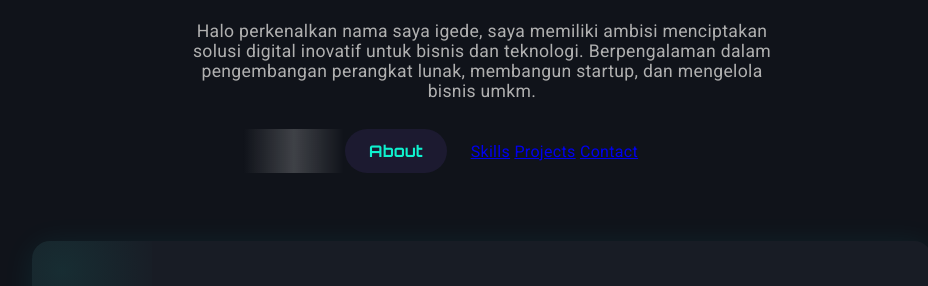
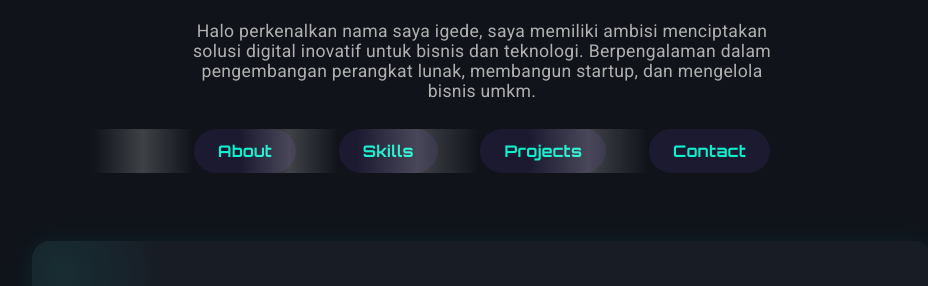
Before and after one commit to igedeadiatmika/portofolio, a plain HTML site: page index.html in a window 1280 px wide. Shown: the part 373-659 px from the top of the page, without its empty margins (158-1086 px from the left). Drawn offline with nearby package versions, Linux system fonts and the light colour scheme.

Commit message:
Update index.html

```diff
--- a/index.html
+++ b/index.html
@@ -418,9 +418,9 @@
     </div>
     <nav>
       <a class="tes" href="#about">About</a>
-      <a href="#skills">Skills</a>
-      <a href="#projects">Projects</a>
-      <a href="#contact">Contact</a>
+      <a class="tes" href="#skills">Skills</a>
+      <a class="tes" href="#projects">Projects</a>
+      <a class="tes" href="#contact">Contact</a>
     </nav>
   </header>
 
```
